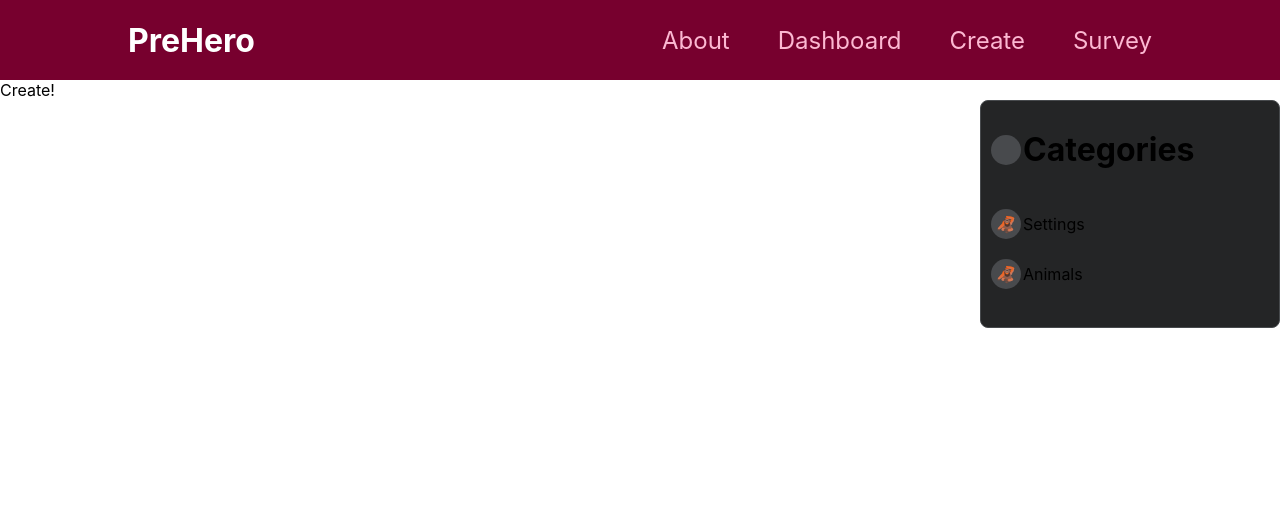
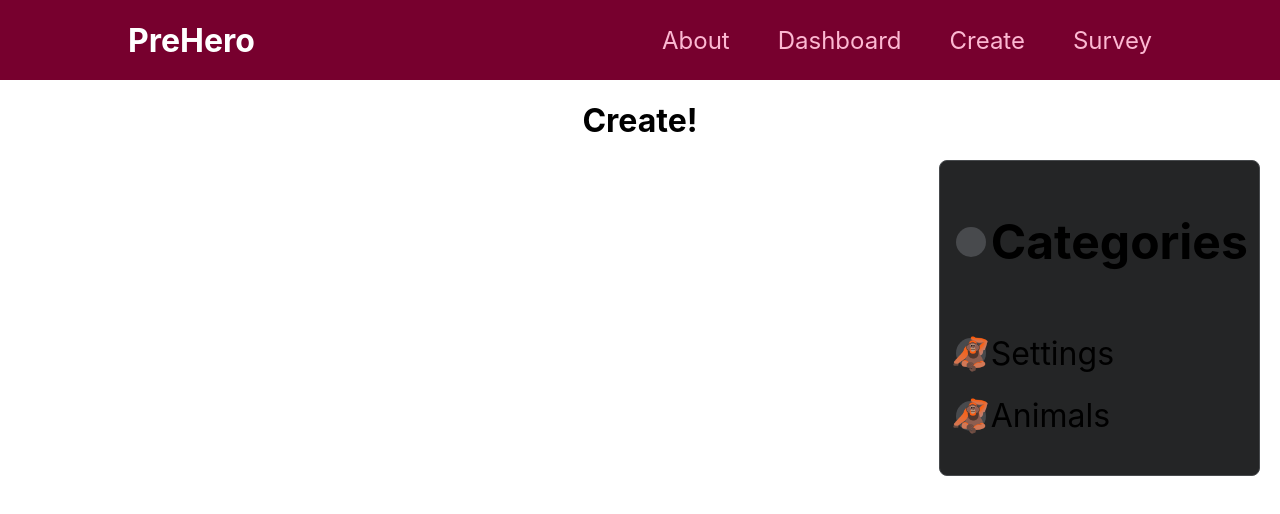
Before and after one commit to lylecodes/PreHero, a Next.js app: page /create in a window 1280 px wide. Shown: the top 514 px of the page. Built offline with nearby package versions, Linux system fonts and the light colour scheme.

Commit message:
bigger dropdown menu

```diff
--- a/components/create/DropdownMenu.module.css
+++ b/components/create/DropdownMenu.module.css
@@ -19,7 +19,7 @@
 
 /* <li> */
 .navItem {
-  width: calc(var(--nav-size) * 0.8);
+  width: 100%;
   display: flex;
   align-items: center;
   justify-content: center;
@@ -33,7 +33,7 @@
   background-color: #484a4d;
   border-radius: 50%;
   padding: 5px;
-  margin: 2px;
+  margin: 5px;
   display: flex;
   align-items: center;
   justify-content: center;
@@ -48,32 +48,27 @@
 
 .iconButton svg {
   fill: var(--text-color);
-  width: 20px;
+  width: fit-content;
   height: 20px;
 }
 
 /* Dropdown Menu */
 
-.dropdownContainer {
-  max-width: 100%;
+.dropdown {
+  list-style: none;
   height: var(--nav-size);
-  display: flex;
-  justify-content: flex-end;
-  list-style: none;
-  margin: 0;
-  padding: 0;
-}
+  position: absolute;
+  /* max-width: fit-content; */
+  width: 20%;
+  min-width: fit-content;
+  top: 160px;
 
-.dropdown {
-  position: absolute;
-  top: 100px;
-  width: 300px;
   background-color: var(--bg);
   border: var(--border);
   border-radius: var(--border-radius);
   overflow: hidden;
   transition: height var(--speed) ease;
-  margin: 0;
+  margin-right: 20px;
   padding: 0.5;
 }
 
@@ -84,11 +79,12 @@
 .menuItem {
   height: 100%;
   width: 100%;
+  font-size: 2rem;
   display: flex;
   align-items: center;
   border-radius: var(--border-radius);
   transition: background var(--speed);
-  padding: 0.5rem;
+  padding: 0.7rem;
 }
 
 .menuItem .icon-button {
--- a/components/create/DropdownMenuContainer.js
+++ b/components/create/DropdownMenuContainer.js
@@ -4,11 +4,7 @@ import DropdownMenu from "./DropdownMenu.js";
 import classes from "./DropdownMenu.module.css";
 
 const DropdownMenuContainer = () => {
-  return (
-    <div className={classes.dropdownContainer}>
-      <DropdownMenu />
-    </div>
-  );
+  return <DropdownMenu />;
 };
 
 export default DropdownMenuContainer;
--- a/pages/create/index.js
+++ b/pages/create/index.js
@@ -1,8 +1,8 @@
-import { Fragment } from 'react';
-import Layout from '../../components/layout/Layout';
+import { Fragment } from "react";
+import Layout from "../../components/layout/Layout";
 import Head from "next/head";
-import DropdownMenuContainer from '../../components/create/DropdownMenuContainer';
-
+import classes from "./index.module.css";
+import DropdownMenu from "../../components/create/DropdownMenu";
 
 const CreatePage = () => {
   return (
@@ -12,13 +12,15 @@ const CreatePage = () => {
           <title>Create</title>
           <meta name="description" content="Create Your Pre-Workout!" />
         </Head>
-          <div>Create!</div>
-          <div>
-          <DropdownMenuContainer />
-          </div>
+        <main className={classes.main}>
+          <h1>Create!</h1>
+        </main>
+        <section className={classes.page}>
+          <DropdownMenu />
+        </section>
       </Layout>
     </Fragment>
-    )
-}
+  );
+};
 
 export default CreatePage;
--- /dev/null
+++ b/pages/create/index.module.css
@@ -0,0 +1,10 @@
+.page {
+  display: flex;
+  justify-content: flex-end;
+  height: 200px;
+}
+
+.main {
+  display: flex;
+  justify-content: center;
+}
```
Lines whose indentation alone changed are shown as unchanged.
